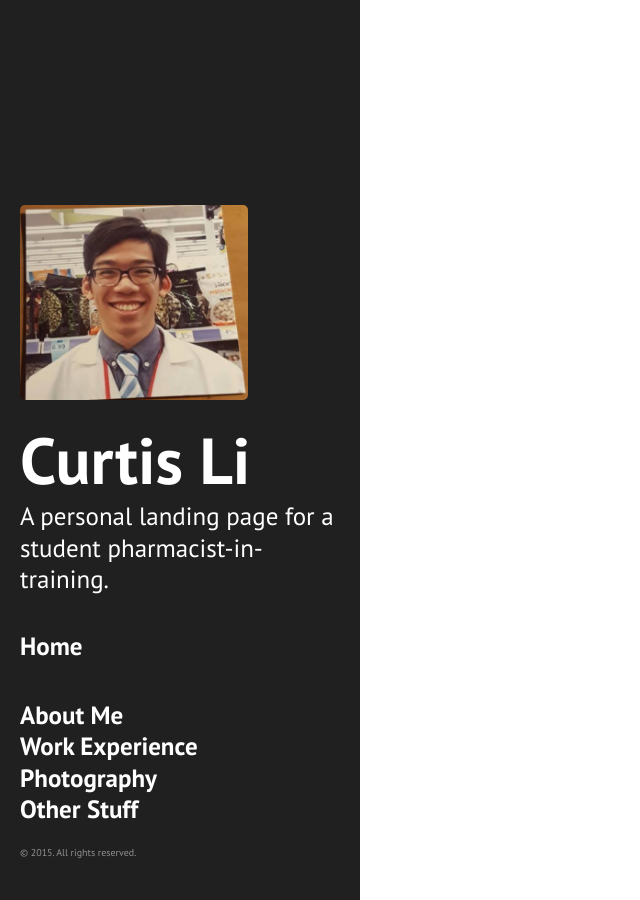
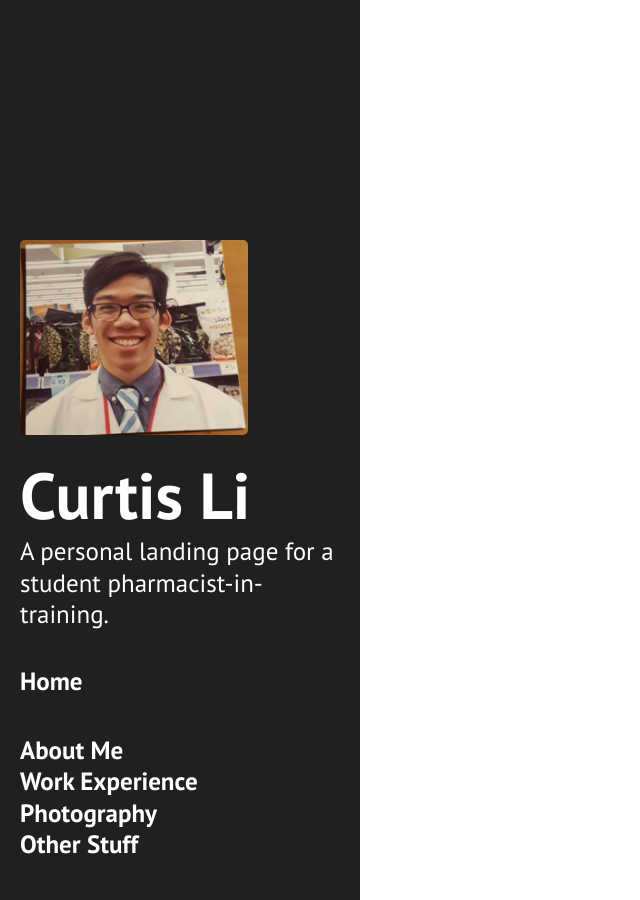
Before and after one commit to curtis-li/curtis-li.github.io, a Jekyll site: the page built from index-good.html, in a window 1280 px wide. Shown: the whole page, without its empty margins (0-640 px from the left). Built offline with Jekyll 4.4.1, drawn with Linux system fonts in a browser that asks for light colours; Markdown is read by kramdown in place of the engine named in the settings.

Commit message:
rem-member this

```diff
--- a/_includes/sidebar.html
+++ b/_includes/sidebar.html
@@ -43,6 +43,5 @@
       <!--span class="sidebar-nav-item">Currently v{{ site.version }}</span-->
     </nav>
     </h3>
-    <p style="font-size:0.5rem">&copy; {{ site.time | date: '%Y' }}. All rights reserved.</p>
   </div>
 </div>
```
